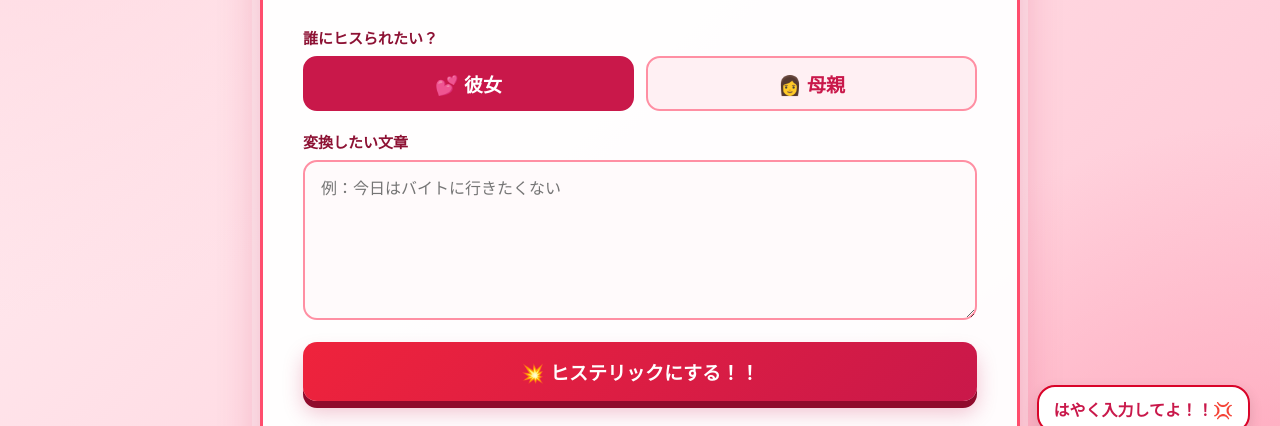
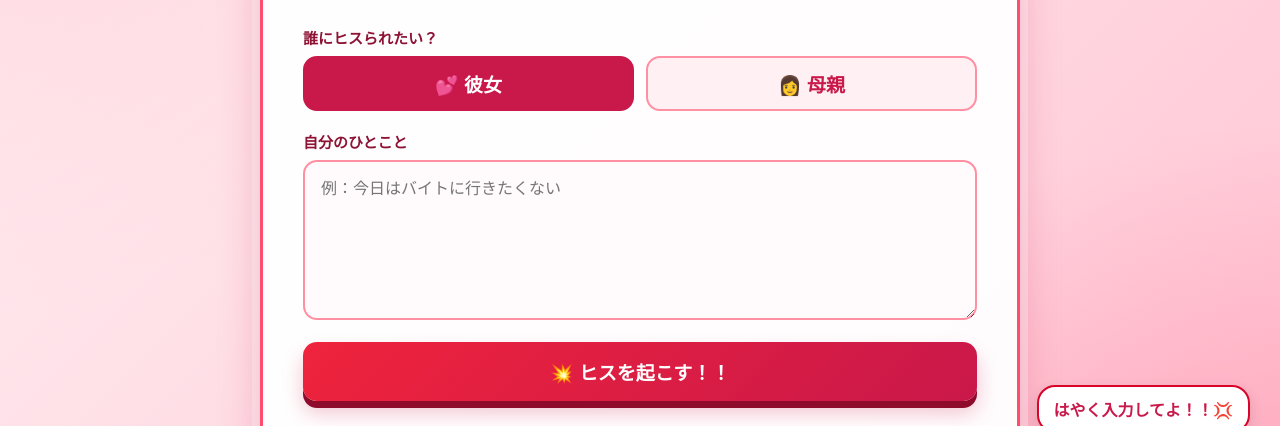
Before and after one commit to mie-u-psd-2026/mu-psd02, a plain HTML site: page static/index2.html in a window 1280 px wide. Shown: the part 229-655 px from the top of the page. Drawn offline with Linux system fonts and the light colour scheme.

Commit message:
Update index2.html

```diff
--- a/static/index2.html
+++ b/static/index2.html
@@ -437,7 +437,7 @@
 
 
     <label class="input-label">
-      変換したい文章
+      自分のひとこと
     </label>
 
     <textarea
@@ -446,7 +446,7 @@
     ></textarea>
 
     <button id="sendButton">
-      💥 ヒステリックにする！！
+      💥 ヒスを起こす！！
     </button>
 
     <div class="result-title">
```
